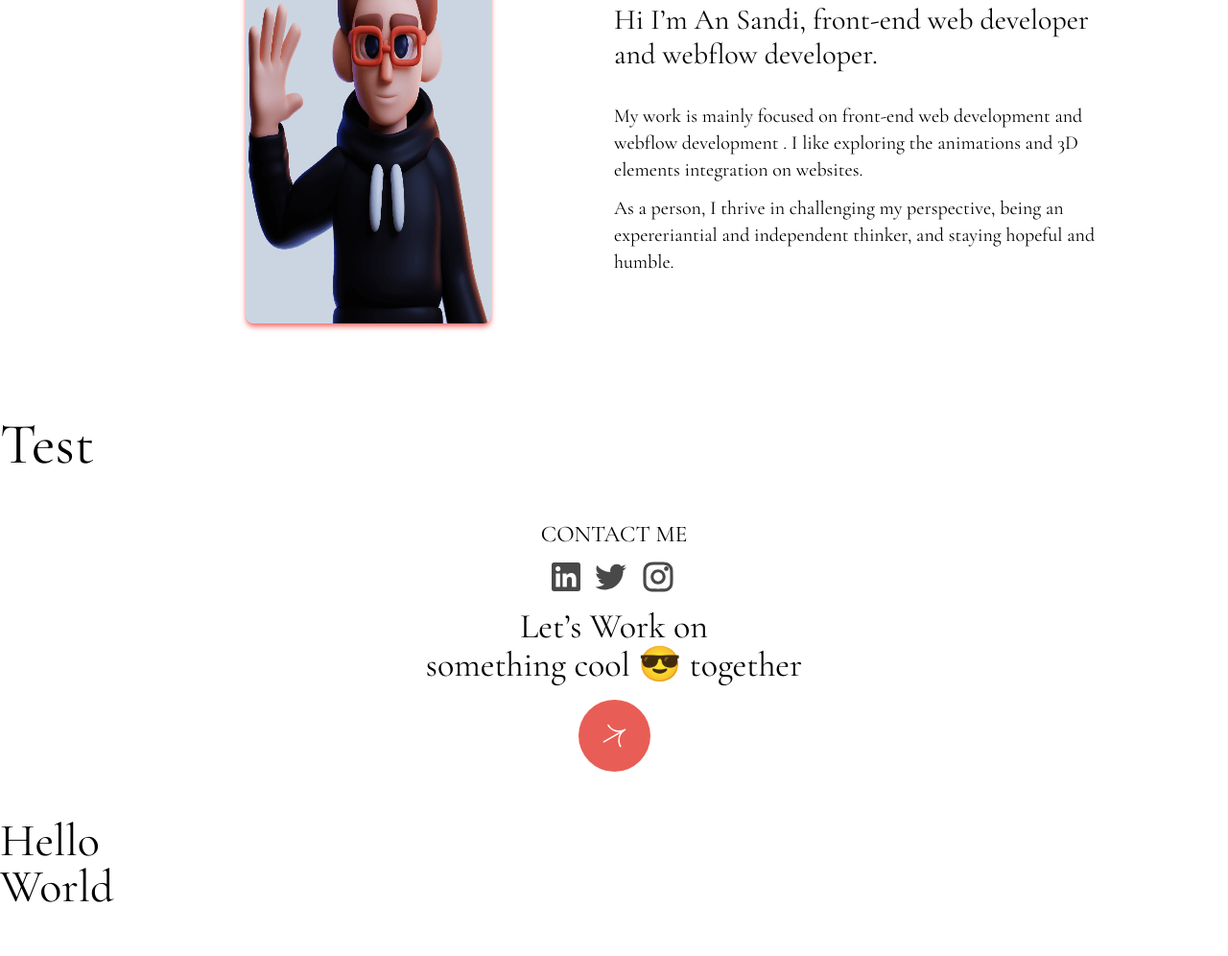
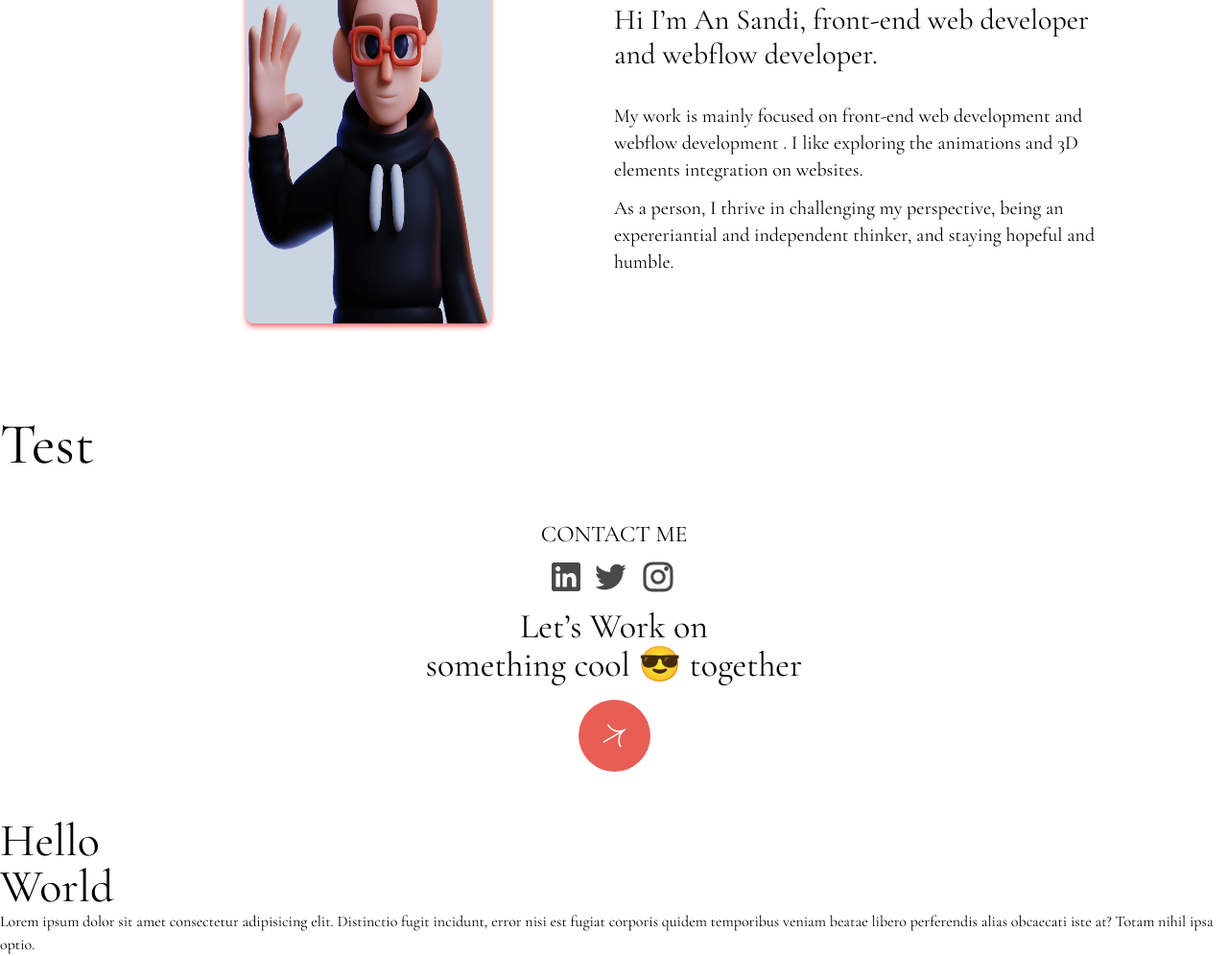
Before and after one commit to dysandi/personal-portfolio, a website built with Vite: page index.html in a window 1280 px wide. Shown: the part 3485-4481 px from the top of the page at 96% size. Before the commit the page ends 4438 px from the top, so only its background shows below. Built offline with nearby package versions, Linux system fonts and the light colour scheme.

Commit message:
add paragraph

```diff
--- a/index.html
+++ b/index.html
@@ -430,6 +430,8 @@
 
   <h1>Hello</h1>
   <h1>World</h1>
+  <p>Lorem ipsum dolor sit amet consectetur adipisicing elit. Distinctio fugit incidunt, error nisi est fugiat corporis
+    quidem temporibus veniam beatae libero perferendis alias obcaecati iste at? Totam nihil ipsa optio.</p>
   <script type="module" src="src/javascript/main.js"></script>
 </body>
 
```
